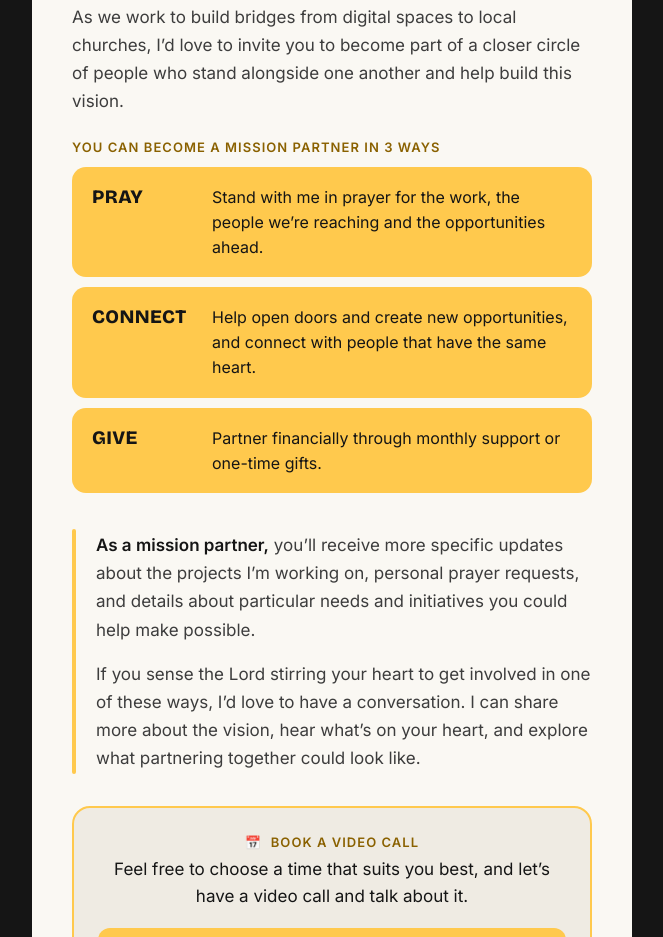
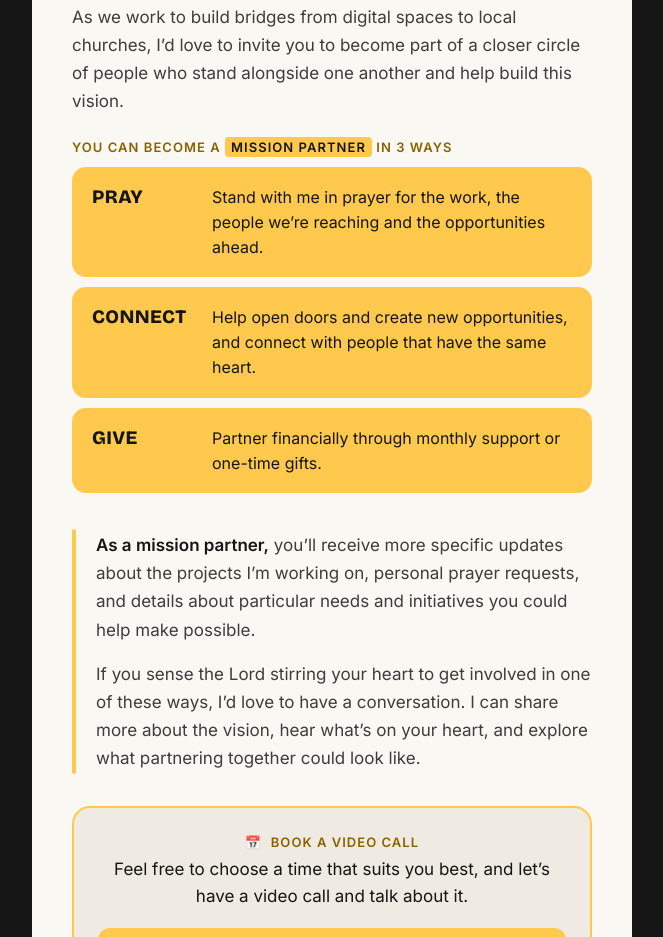
Before and after one commit to mediapeople123/newsletter, a plain HTML site: page emails/journey/05-partners.html in a window 1280 px wide. Shown: the part 1311-2248 px from the top of the page, without its empty margins (308-971 px from the left). Drawn offline with nearby package versions, Linux system fonts and the light colour scheme.

Commit message:
Email 5 (EN): highlight 'mission partner'
Co-Authored-By: Claude Opus 5.5 <noreply@anthropic.com>
Claude-Session: https://claude.ai/code/session_01QugX97Ehbk5s1fyFfFgh12

```diff
--- a/emails/journey/05-partners.html
+++ b/emails/journey/05-partners.html
@@ -70,7 +70,7 @@
 <p style="margin:0 0 16px;">As I sense the Lord leading me to dedicate more time to digital evangelism, I&rsquo;m reminded of Nehemiah. He was called to rebuild the walls of Jerusalem, but he didn&rsquo;t do it alone. He gathered people around him who shared the vision and were willing to build together.</p>
 <p style="margin:0 0 16px;">As we work to build bridges from digital spaces to local churches, I&rsquo;d love to invite you to become part of a closer circle of people who stand alongside one another and help build this vision.</p>
 </td></tr>
-<tr><td class="pad" style="padding:8px 40px 0;"><p style="margin:0 0 12px; font-family:Inter, Arial, sans-serif; font-size:13px; font-weight:600; letter-spacing:0.08em; text-transform:uppercase; color:#8A6100;">You can become a <strong style="font-weight:800;">mission partner</strong> in 3 ways</p></td></tr>
+<tr><td class="pad" style="padding:8px 40px 0;"><p style="margin:0 0 12px; font-family:Inter, Arial, sans-serif; font-size:13px; font-weight:600; letter-spacing:0.08em; text-transform:uppercase; color:#8A6100;">You can become a <span style="background:#FFC94D; color:#151515; font-weight:800; padding:2px 6px; border-radius:4px;">mission partner</span> in 3 ways</p></td></tr>
 <tr><td class="pad" style="padding:0 40px 8px;">
   <table role="presentation" width="100%" cellpadding="0" cellspacing="0" border="0">
 <tr><td style="padding:0 0 10px;"><table role="presentation" width="100%" cellpadding="0" cellspacing="0" border="0" style="background:#FFC94D; border-radius:14px;"><tr>
```
